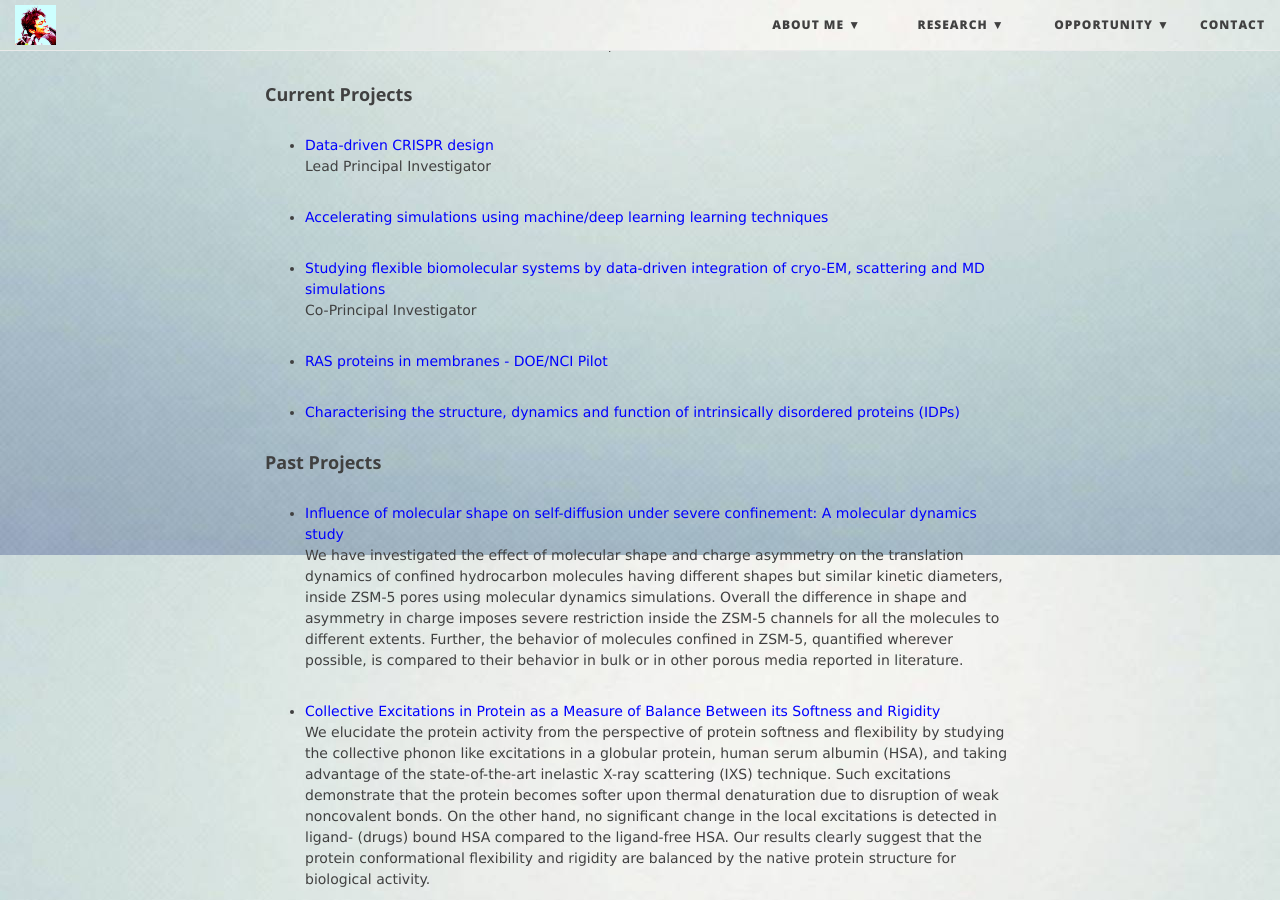
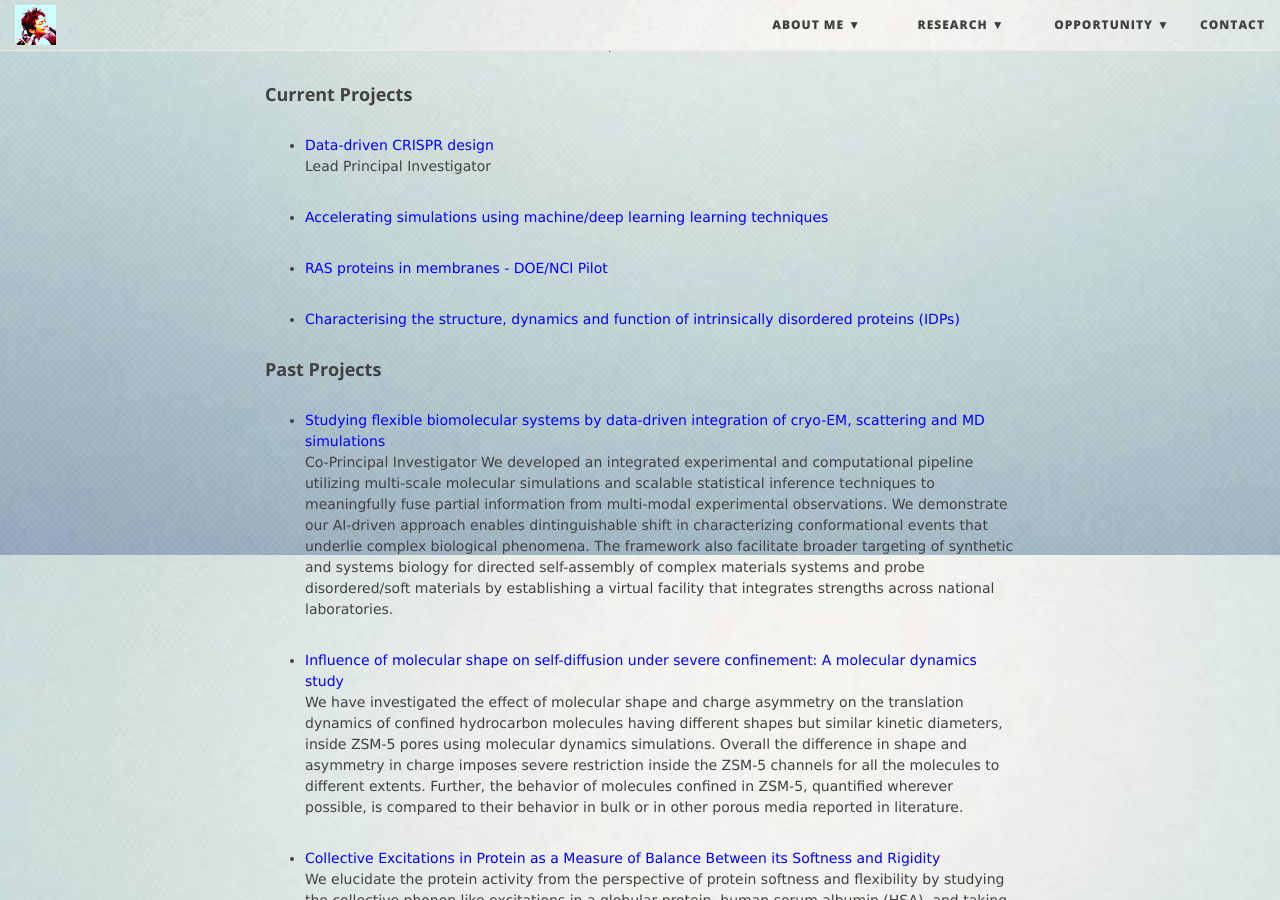
Before and after one commit to debsindhu/debsindhu.github.io, a Jekyll site: the page built from projects.md, in a window 1280 px wide and 900 px high, scrolled down 516 px. Built offline with Jekyll 4.4.1, drawn with Linux system fonts in a browser that asks for light colours; nearby versions of some CDN libraries.

Commit message:
Update projects.md

```diff
--- a/projects.md
+++ b/projects.md
@@ -16,16 +16,17 @@ Lead Principal Investigator
 
 - <span style="color:blue">Accelerating simulations using machine/deep learning learning techniques</span>
 
-- <span style="color:blue">Studying flexible biomolecular systems by data-driven integration of cryo-EM, scattering
-and MD simulations </span>
-Co-Principal Investigator
-
 - <span style="color:blue">RAS proteins in membranes - DOE/NCI Pilot</span>
 
 - <span style="color:blue">Characterising the structure, dynamics and function of intrinsically disordered proteins (IDPs)
 </span>
 
 #### **Past Projects**
+
+- <span style="color:blue">Studying flexible biomolecular systems by data-driven integration of cryo-EM, scattering
+and MD simulations </span>
+Co-Principal Investigator
+We developed an integrated experimental and computational pipeline utilizing multi-scale molecular simulations and scalable statistical inference techniques to meaningfully fuse partial information from multi-modal experimental observations. We demonstrate our AI-driven approach enables dintinguishable shift in characterizing conformational events that underlie complex biological phenomena. The framework also facilitate broader targeting of synthetic and systems biology for directed self-assembly of complex materials systems and probe disordered/soft materials by establishing a virtual facility that integrates strengths across national laboratories.
 
 - <span style="color:blue">Influence of molecular shape on self-diffusion under severe confinement: A molecular dynamics study
 </span>
```
